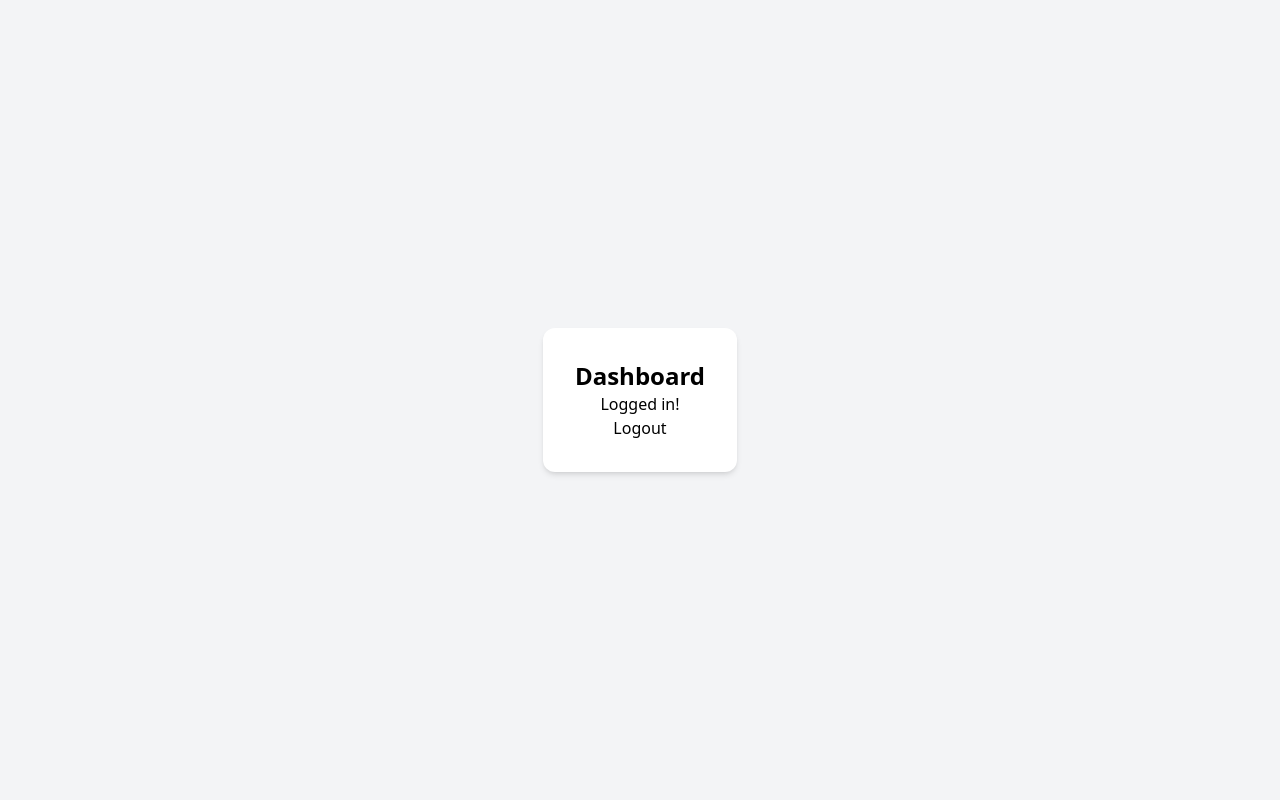
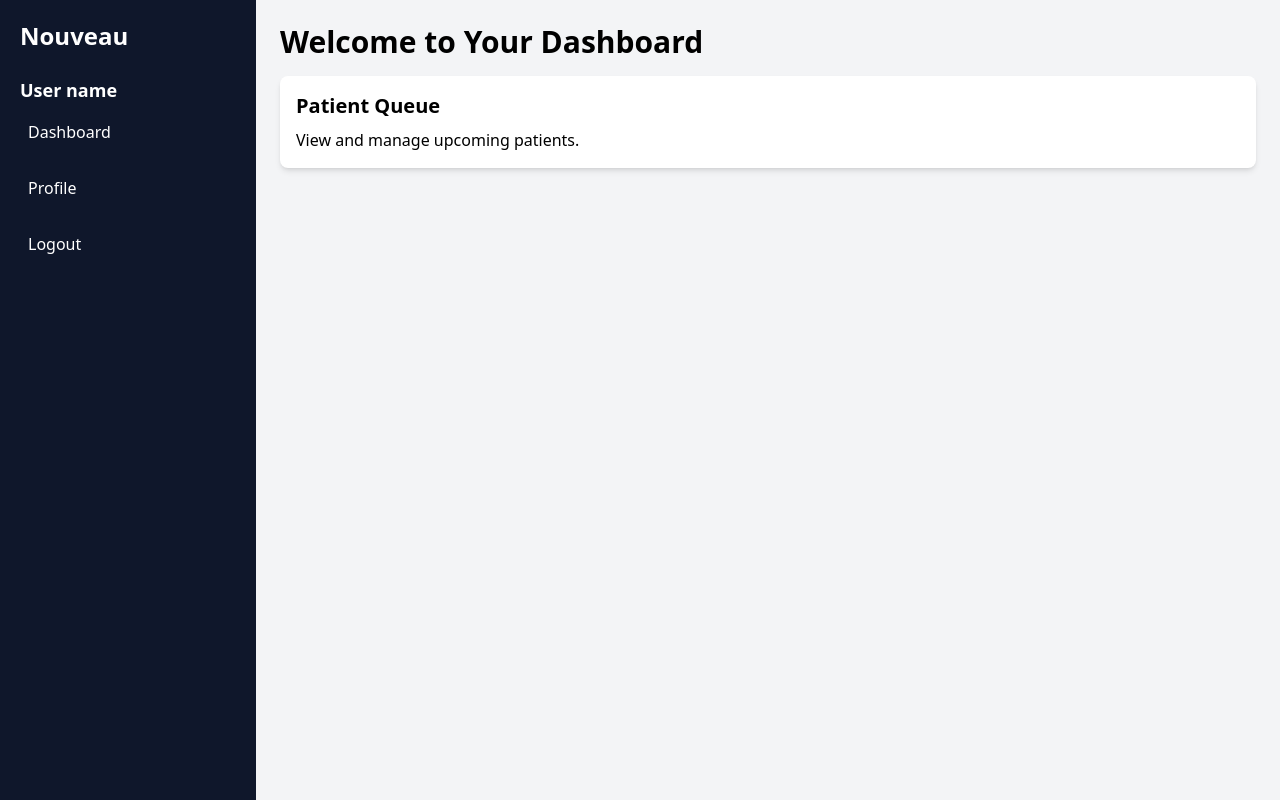
Before and after one commit to Cyrillo46/Nouveau, a React (Vite) app: page /dashboard in a window 1280 px wide. Built offline with nearby package versions, Linux system fonts and the light colour scheme.

Commit message:
dashboard styled, customized for different profiles

```diff
--- a/src/components/Dashboard.jsx
+++ b/src/components/Dashboard.jsx
@@ -1,12 +1,69 @@
+import { useState } from "react";
 import { Link } from "react-router-dom";
 
 export const Dashboard = () => {
+  // will change based on user role
+  const [userRole, setUserRole] = useState("staff");
   return (
-    <div className=" min-h-screen bg-gray-100 flex items-center justify-center">
-      <div className="bg-white p-8 rounded-xl shadow-md text-center">
-        <h2 className="text-2xl font-bold">Dashboard</h2>
-        <p>Logged in!</p>
-        <Link className="">Logout</Link>
+    <div className="flex h-screen bg-gray-100">
+      {/* Sidebar */}
+      <div className="w-1/5 bg-slate-900 text-white p-5 hidden md:block">
+        <h2 className="text-2xl font-bold mb-6">Nouveau</h2>
+        <h3 className="text-lg font-semibold mb-2">User name</h3>
+        <ul className="space-y-4">
+          <li>
+            <Link
+              to="/dashboard"
+              className="block hover:bg-indigo-700 p-2 rounded">
+              Dashboard
+            </Link>
+          </li>
+          <li>
+            <Link
+              to="/profile"
+              className="block hover:bg-indigo-700 p-2 rounded">
+              Profile
+            </Link>
+          </li>
+          <li>
+            <Link
+              to="/logout"
+              className="block hover:bg-indigo-700 p-2 rounded">
+              Logout
+            </Link>
+          </li>
+        </ul>
+      </div>
+
+      {/* Main Content */}
+      <div className="flex-1 p-6">
+        <h1 className="text-3xl font-bold mb-4">Welcome to Your Dashboard</h1>
+
+        {/* Dynamic content based on user role */}
+        {userRole === "staff" && (
+          <div className="bg-white p-4 rounded-lg shadow-md">
+            <h2 className="text-xl font-semibold mb-2">Patient Queue</h2>
+            <p>View and manage upcoming patients.</p>
+          </div>
+        )}
+
+        {userRole === "patient" && (
+          <div className="bg-white p-4 rounded-lg shadow-md">
+            <h2 className="text-xl font-semibold mb-2">
+              Your Treatment Status
+            </h2>
+            <p>Check your estimated wait time and notifications.</p>
+          </div>
+        )}
+
+        {userRole === "transport" && (
+          <div className="bg-white p-4 rounded-lg shadow-md">
+            <h2 className="text-xl font-semibold mb-2">
+              Transportation Schedule
+            </h2>
+            <p>View estimated pickup and drop-off times.</p>
+          </div>
+        )}
       </div>
     </div>
   );
--- a/src/components/Navbar.jsx
+++ b/src/components/Navbar.jsx
@@ -1,53 +1,49 @@
+import { useState } from "react";
 import { Link } from "react-router-dom";
-import { useState } from "react";
-import { GiGriffinSymbol } from "react-icons/gi";
-import { FaBars, FaTimes } from "react-icons/fa";
+import { GiHamburgerMenu } from "react-icons/gi";
 
 export const Navbar = () => {
   const [isOpen, setIsOpen] = useState(false);
 
   return (
-    <nav className="bg-slate-900 text-white p-4 fixed top-0 left-0 w-full shadow-md">
+    <nav className="bg-blue-600 p-4">
       <div className="container mx-auto flex justify-between items-center">
-        <Link to="/" className="flex items-center space-x-2 text-2xl font-bold">
-          <GiGriffinSymbol />
-          <span>Nouveau</span>
+        {/* Logo */}
+        <Link to="/" className="text-white text-2xl font-bold">
+          Turnover App
         </Link>
-        {/* Desktop Menu */}
-        <div className="hidden md:flex space-x-6">
-          <Link to="/dashboard" className="hover:text-gray-200">
-            Dashboard
-          </Link>
-          <Link to="/profile" className="hover:text-gray-200">
-            Profile
-          </Link>
-          <Link to="/logout" className="hover:text-gray-200">
-            Logout
-          </Link>
-        </div>
 
-        {/* Mobile Menu Button */}
+        {/* Hamburger Menu (Mobile) */}
         <button
-          onClick={() => setIsOpen(!isOpen)}
-          className="md:hidden text-2xl">
-          {isOpen ? <FaTimes /> : <FaBars />}
+          className="text-white text-3xl md:hidden"
+          onClick={() => setIsOpen(!isOpen)}>
+          <GiHamburgerMenu />
         </button>
+
+        {/* Navigation Links - Hidden on small screens */}
+        <ul
+          className={`absolute md:static top-16 left-0 w-full md:w-auto bg-blue-600 md:flex md:space-x-6 md:items-center p-4 md:p-0 transition-all duration-300 ease-in ${
+            isOpen ? "block" : "hidden"
+          }`}>
+          <li className="text-white py-2 md:py-0">
+            <Link
+              to="/dashboard"
+              className="block md:inline hover:text-gray-300">
+              Dashboard
+            </Link>
+          </li>
+          <li className="text-white py-2 md:py-0">
+            <Link to="/profile" className="block md:inline hover:text-gray-300">
+              Profile
+            </Link>
+          </li>
+          <li className="text-white py-2 md:py-0">
+            <Link to="/logout" className="block md:inline hover:text-gray-300">
+              Logout
+            </Link>
+          </li>
+        </ul>
       </div>
-
-      {/* Mobile Menu */}
-      {isOpen && (
-        <div className="md:hidden flex flex-col items-center bg-blue-600 p-4 space-y-4">
-          <Link to="/dashboard" className="hover:text-gray-200">
-            Dashboard
-          </Link>
-          <Link to="/profile" className="hover:text-gray-200">
-            Profile
-          </Link>
-          <Link to="/logout" className="hover:text-gray-200">
-            Logout
-          </Link>
-        </div>
-      )}
     </nav>
   );
 };
```
